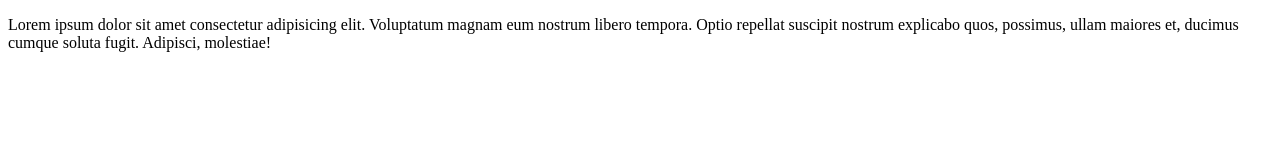
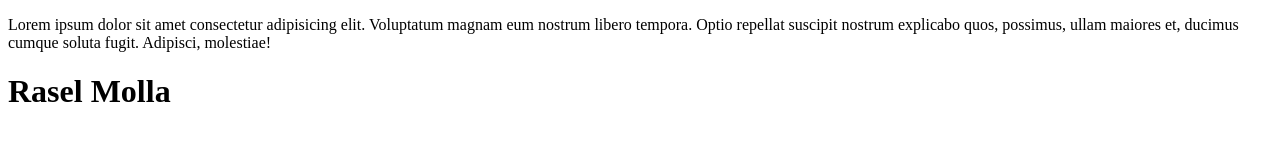
Before and after one commit to arraseladnan/first-projects, a plain HTML site: page index.html in a window 1280 px wide. Drawn offline with Linux system fonts and the light colour scheme.

Commit message:
Update index.html

```diff
--- a/index.html
+++ b/index.html
@@ -8,5 +8,6 @@
 </head>
 <body>
      <p>Lorem ipsum dolor sit amet consectetur adipisicing elit. Voluptatum magnam eum nostrum libero tempora. Optio repellat suscipit nostrum explicabo quos, possimus, ullam maiores et, ducimus cumque soluta fugit. Adipisci, molestiae!</p>
+    <h1>Rasel Molla</h1>
 </body>
 </html>
```
